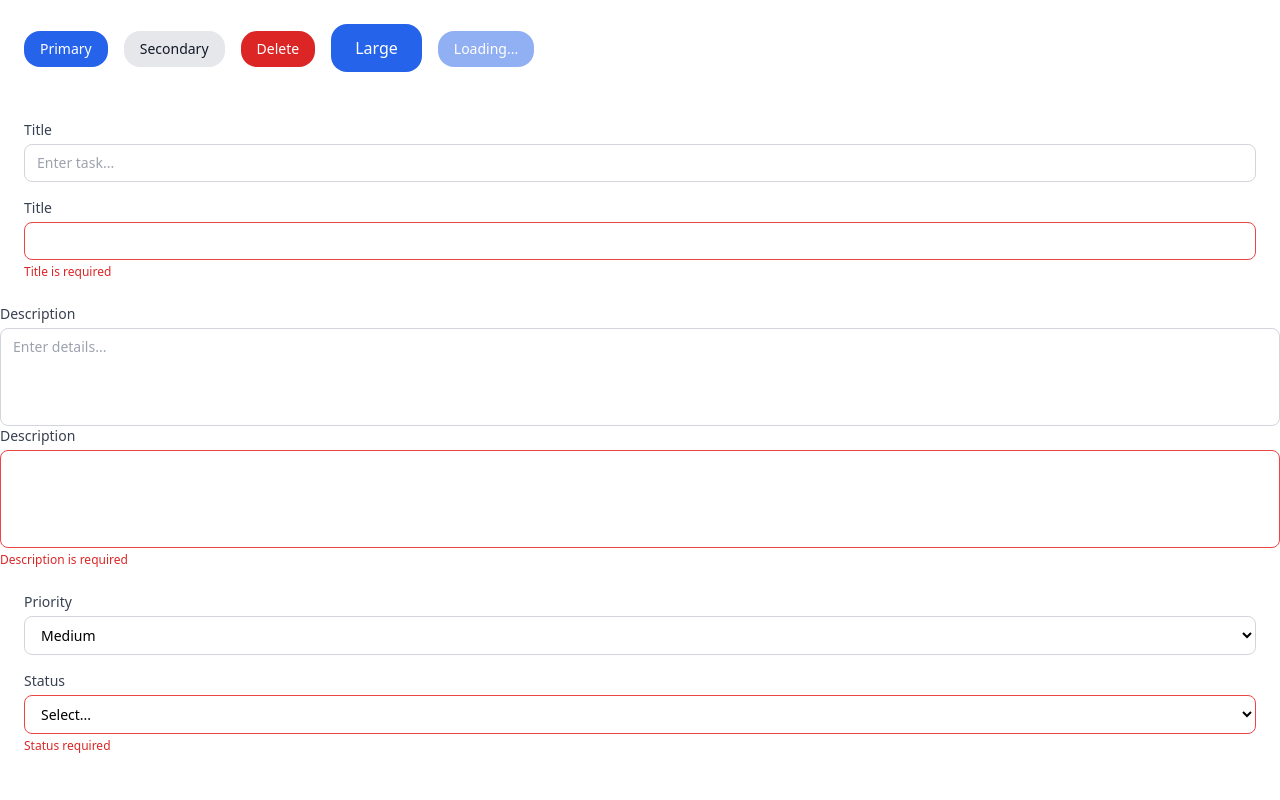
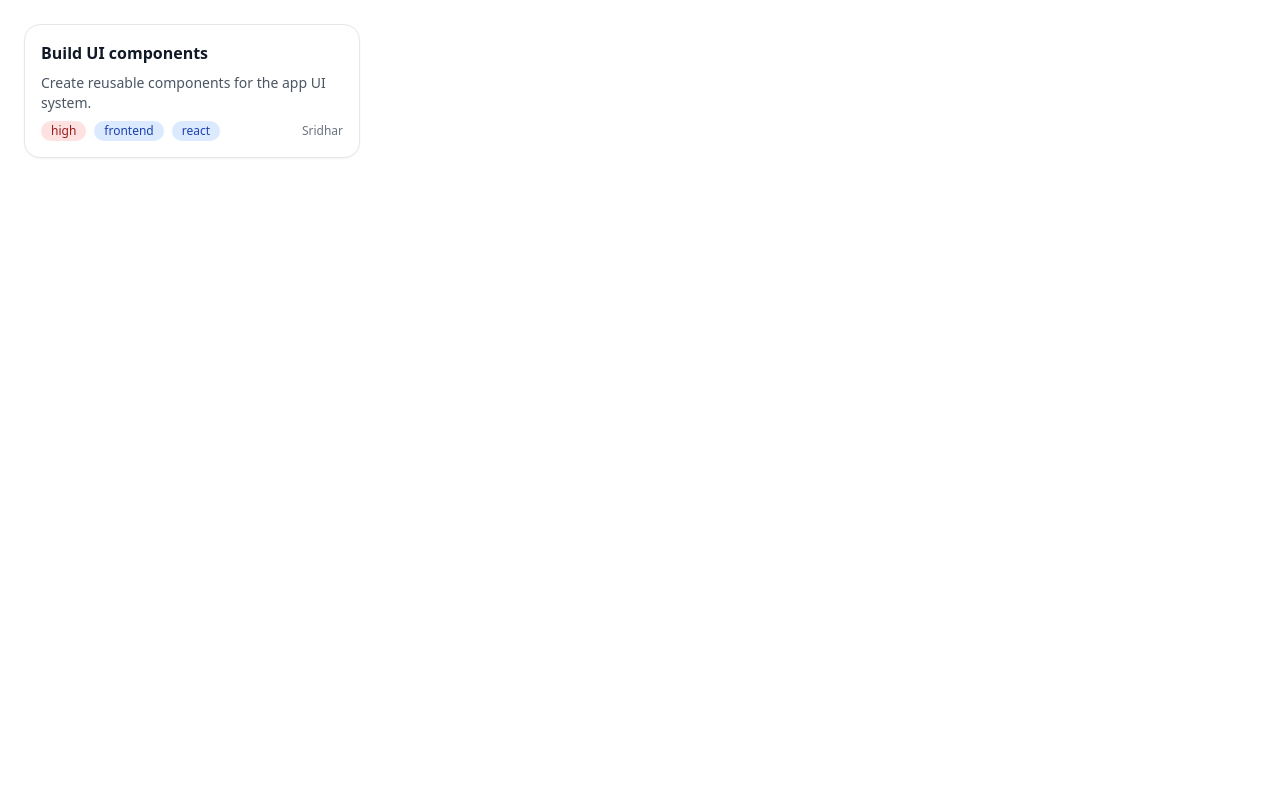
Before and after one commit to sridharRavi/task-app, a React (Vite) app: page / in a window 1280 px wide. Shown: the top 800 px of the page. Built offline with nearby package versions, Linux system fonts and the light colour scheme.

Commit message:
Add TaskCard component

```diff
--- a/src/App.tsx
+++ b/src/App.tsx
@@ -5,67 +5,28 @@
 import { Select } from './components/ui/Select/Select';
 import { Badge } from './components/ui/Badge';
 import { Card, CardContent, CardFooter, CardHeader } from './components/ui/Card';
+import { TaskCard } from "./features/tasks/components/TaskCard";
+import type { Task } from './types/task';
+
+
+const mockTask: Task = {
+  id: "1",
+  title: "Build UI components",
+  description: "Create reusable components for the app UI system.",
+  status: "backlog",
+  priority: "high",
+  assignee: "Sridhar",
+  tags: ["frontend", "react"],
+  createdAt: new Date().toISOString(),
+  updatedAt: new Date().toISOString(),
+};
 
 function App() {
 
   return (
     <>
-    <div className="p-6 space-x-4">
-      <Button>Primary</Button>
-      <Button variant="secondary">Secondary</Button>
-      <Button variant="destructive">Delete</Button>
-      <Button size="lg">Large</Button>
-      <Button isLoading>Saving...</Button>
-    </div>
-    <div className="p-6 space-y-4">
-      <TextInput label="Title" placeholder="Enter task..." />
-
-      <TextInput
-        label="Title"
-        error="Title is required"
-      />
-    </div>
-      <TextArea label="Description" placeholder="Enter details..." />
-
-      <TextArea
-        label="Description"
-        error="Description is required"
-      />
-    <div className="p-6 space-y-4">
-      <Select
-        label="Priority"
-        options={[
-          { label: "Low", value: "low" },
-          { label: "Medium", value: "medium" },
-          { label: "High", value: "high" },
-        ]}
-        value="medium"
-        onChange={(val) => console.log(val)}
-      />
-
-      <Select
-        label="Status"
-        error="Status required"
-        options={[
-          { label: "Backlog", value: "backlog" },
-          { label: "In Progress", value: "in-progress" },
-          { label: "Done", value: "done" },
-        ]}
-      />
-    </div>
     <div className="p-6 max-w-sm">
-      <Card>
-        <CardHeader>Build UI Components</CardHeader>
-
-        <CardContent>
-          Create reusable Button, Input, and Select components.
-        </CardContent>
-
-        <CardFooter>
-          <Badge variant="destructive">High</Badge>
-          <span className="text-xs text-gray-500">John</span>
-        </CardFooter>
-      </Card>
+      <TaskCard task={mockTask} />
     </div>
     </>
   );
--- /dev/null
+++ b/src/features/tasks/components/TaskCard.tsx
@@ -0,0 +1,45 @@
+import { Card, CardHeader, CardContent, CardFooter } from "../../../components/ui/Card";
+import { Badge } from "../../../components/ui/Badge" ;
+import type { Task } from "../../../types/task";
+
+interface TaskCardProps {
+  task: Task;
+}
+
+const priorityToVariant = {
+  low: "secondary",
+  medium: "default",
+  high: "destructive",
+} as const;
+
+export const TaskCard = ({ task }: TaskCardProps) => {
+  return (
+    <Card className="space-y-2">
+      <CardHeader>{task.title}</CardHeader>
+
+      <CardContent>
+        <p className="line-clamp-2">
+          {task.description}
+        </p>
+      </CardContent>
+
+      <CardFooter>
+        <div className="flex gap-2 flex-wrap">
+          <Badge variant={priorityToVariant[task.priority]}>
+            {task.priority}
+          </Badge>
+
+          {task.tags.map((tag) => (
+            <Badge key={tag} variant="secondary">
+              {tag}
+            </Badge>
+          ))}
+        </div>
+
+        <div className="text-xs text-gray-500">
+          {task.assignee}
+        </div>
+      </CardFooter>
+    </Card>
+  );
+};
--- a/src/types/task.ts
+++ b/src/types/task.ts
@@ -9,7 +9,7 @@
     status: TaskStatus;
     priority: Priority;
     assignee: string;
-    tags: String[];
+    tags: string[];
     createdAt: string;
     updatedAt: string;
 }
```
